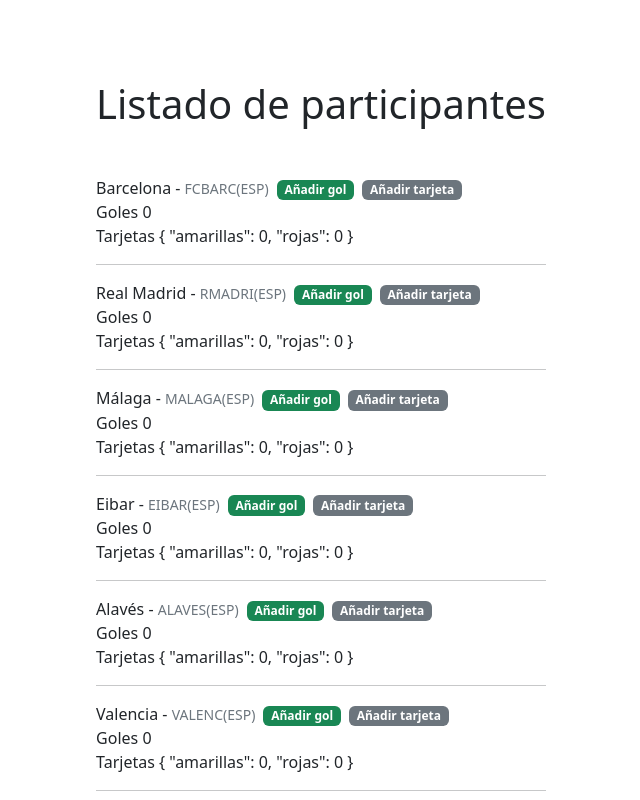
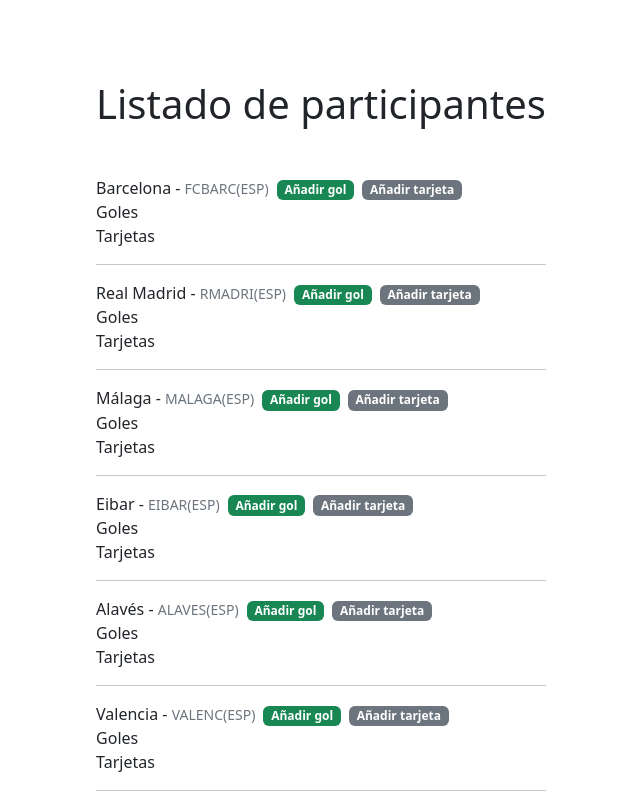
Before and after one commit to DptoSIC/frontend-vue, a Vue app in the folder frontend/: page / in a window 1280 px wide. Shown: the top 800 px of the page, without its empty margins (319-959 px from the left). Built offline with nearby package versions, Linux system fonts and the light colour scheme.

Commit message:
Fontawesome añadido

```diff
--- a/frontend/package.json
+++ b/frontend/package.json
@@ -9,6 +9,9 @@
     "preview": "vite preview"
   },
   "dependencies": {
+    "@fortawesome/fontawesome-svg-core": "^6.3.0",
+    "@fortawesome/free-solid-svg-icons": "^6.3.0",
+    "@fortawesome/vue-fontawesome": "^3.0.3",
     "@popperjs/core": "^2.11.6",
     "bootstrap": "^5.2.3",
     "vue": "^3.2.45"
--- a/frontend/src/components/practica-componentes/PracticaComponentes.vue
+++ b/frontend/src/components/practica-componentes/PracticaComponentes.vue
@@ -31,8 +31,24 @@
     <Participante :participante="participante"
                   @addGol="participante.goles++"
                   @addTarjeta="addTarjeta($event, participante)"/>
-    <div>Goles {{ participante.goles }}</div>
-    <div>Tarjetas {{ participante.tarjetas }}</div>
+    <div>Goles <font-awesome-icon icon="fa-solid fa-futbol" v-for="g in participante.goles" class="me-2"/></div>
+    <div>Tarjetas <span v-for="color of [ 'amarillas', 'rojas' ]">
+                    <font-awesome-icon icon="fa-solid fa-square-full" v-for="t in participante.tarjetas[color]" class="me-2" :class="color"/></span>
+    </div>
     <hr>
   </div>
 </template>
+
+<style scoped>
+.amarillas {
+  color: yellow;
+}
+
+.rojas {
+  color: red;
+}
+
+.amarillas, .rojas {
+  border: 1px solid black;
+}
+</style>
--- a/frontend/src/main.js
+++ b/frontend/src/main.js
@@ -4,8 +4,22 @@
 
 // Import our custom CSS
 import './scss/styles.scss'
-
 // Import all of Bootstrap's JS
 import * as bootstrap from 'bootstrap'
 
-createApp(App).mount('#app')
+/* import the fontawesome core */
+import { library } from '@fortawesome/fontawesome-svg-core'
+/* import font awesome icon component */
+import { FontAwesomeIcon } from '@fortawesome/vue-fontawesome'
+
+/* import specific icons */
+import { faFutbol, faSquareFull } from '@fortawesome/free-solid-svg-icons'
+/* add icons to the library */
+library.add(faFutbol, faSquareFull)
+
+const app = createApp(App)
+
+/* add font awesome icon component */
+app.component('font-awesome-icon', FontAwesomeIcon)
+
+app.mount('#app')
```
